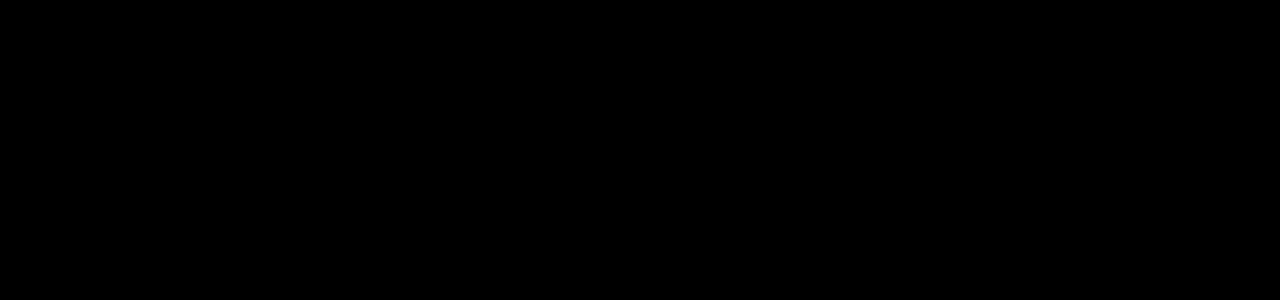
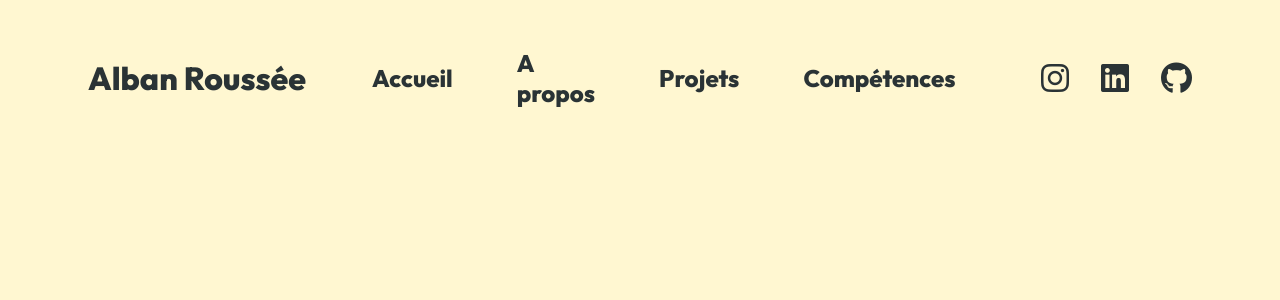
Before and after one commit to albanrss/portfolio, a React (Vite) app in the folder portfolio/: page / in a window 1280 px wide. Shown: the top 300 px of the page. Built offline with nearby package versions, Linux system fonts and the light colour scheme.

Commit message:
[ADD] Header contents

```diff
--- a/portfolio/index.html
+++ b/portfolio/index.html
@@ -4,9 +4,13 @@
     <meta charset="UTF-8" />
     <meta name="viewport" content="width=device-width, initial-scale=1.0" />
     <title>Alban Roussée</title>
+    <link rel="preconnect" href="https://fonts.googleapis.com">
+    <link rel="preconnect" href="https://fonts.gstatic.com" crossorigin>
+    <link href="https://fonts.googleapis.com/css2?family=Outfit:wght@100..900&display=swap" rel="stylesheet">
   </head>
   <body>
     <div id="root"></div>
     <script type="module" src="/src/main.jsx"></script>
+    <script src="https://kit.fontawesome.com/7c85ab15c4.js" crossorigin="anonymous"></script>
   </body>
 </html>
--- a/portfolio/src/App.jsx
+++ b/portfolio/src/App.jsx
@@ -1,6 +1,7 @@
 import Header from "./Header"
 import Body from "./Body"
 import Footer from "./Footer"
+import './App.css'
 
 function App() {
   return (
--- /dev/null
+++ b/portfolio/src/Body.css
@@ -0,0 +1,4 @@
+.main_container {
+    margin: 1rem;
+    padding: 1rem;
+}
--- a/portfolio/src/Body.jsx
+++ b/portfolio/src/Body.jsx
@@ -1,8 +1,15 @@
+import './Body.css'
+
 function Body() {
     return (
       <>
+        <div id='top' class="main_container">
+          <div id='about-me'></div>
+          <div id='projects'></div>
+          <div id='skills'></div>
+        </div>
       </>
     )
   }
 
-  export default Body
+export default Body
--- /dev/null
+++ b/portfolio/src/Footer.css
@@ -0,0 +1,3 @@
+.main_footer_container {
+
+}
--- a/portfolio/src/Footer.jsx
+++ b/portfolio/src/Footer.jsx
@@ -1,8 +1,11 @@
 function Footer() {
     return (
       <>
+        <div class="main_footer_container">
+
+        </div>
       </>
     )
   }
 
-  export default Footer
+export default Footer
--- /dev/null
+++ b/portfolio/src/Header.css
@@ -0,0 +1,65 @@
+.main_header_container {
+    margin: 1rem;
+    border-radius: 16px;
+    min-height: 5vh;
+    padding: 1rem;
+    display: flex;
+    justify-content: space-between;
+    align-items: center;
+    gap: 1rem;
+}
+
+.logo {
+    height: 100%;
+    width: 25%;
+    padding-left: 3rem;
+    display: flex;
+    justify-content: start;
+    align-items: center;
+}
+
+.logo_anchor {
+    text-decoration: none;
+    font-size: xx-large;
+    font-weight: 800;
+}
+
+.pages {
+    height: 100%;
+    width: 50%;
+    display: flex;
+    justify-content: space-around;
+    align-items: center;
+}
+
+.page_anchor_container {
+    border-radius: 16px;
+    padding-top: 1rem;
+    padding-bottom: 1rem;
+    padding-left: 2rem;
+    padding-right: 2rem;
+}
+
+.page_anchor_container:hover {
+    background-color: #8B5DFF;
+    box-shadow: 8px 8px 0px 0px #6A42C2;
+}
+
+.page_anchor {
+    font-size: x-large;
+    font-weight: 800;
+    text-decoration: none;
+}
+
+.social {
+    height: 100%;
+    width: 25%;
+    padding-right: 3rem;
+    display: flex;
+    justify-content: end;
+    align-items: center;
+    gap: 2rem;
+}
+
+.social_icon {
+}
--- a/portfolio/src/Header.jsx
+++ b/portfolio/src/Header.jsx
@@ -1,8 +1,35 @@
+import './Header.css'
+
+
 function Header() {
     return (
       <>
+        <div class="main_header_container">
+          <div class="logo">
+            <a class="logo_anchor" href="/">Alban Roussée</a>
+          </div>
+          <div class="pages">
+            <div class="page_anchor_container">
+              <a class="page_anchor" href='#top'>Accueil</a>
+            </div>
+            <div class="page_anchor_container">
+              <a class="page_anchor" href='#about-me'>A propos</a>
+            </div>
+            <div class="page_anchor_container">
+              <a class="page_anchor" href='#projects'>Projets</a>
+            </div>
+            <div class="page_anchor_container">
+              <a class="page_anchor" href='#skills'>Compétences</a>
+            </div>
+          </div>
+          <div class="social">
+            <i class="fa-brands fa-instagram fa-2x social_icon"></i>
+            <i class="fa-brands fa-linkedin fa-2x social_icon"></i>
+            <i class="fa-brands fa-github fa-2x social_icon"></i>
+          </div>
+        </div>
       </>
     )
   }
 
-  export default Header
+export default Header
--- a/portfolio/src/index.css
+++ b/portfolio/src/index.css
@@ -1,3 +1,8 @@
+* {
+    font-family: 'Outfit';
+    color: #2A3335;
+}
+
 body {
-    background-color: black;
+    background-color: #FFF7D1;
 }
```
Also changed, not shown: portfolio/src/App.css (added).
